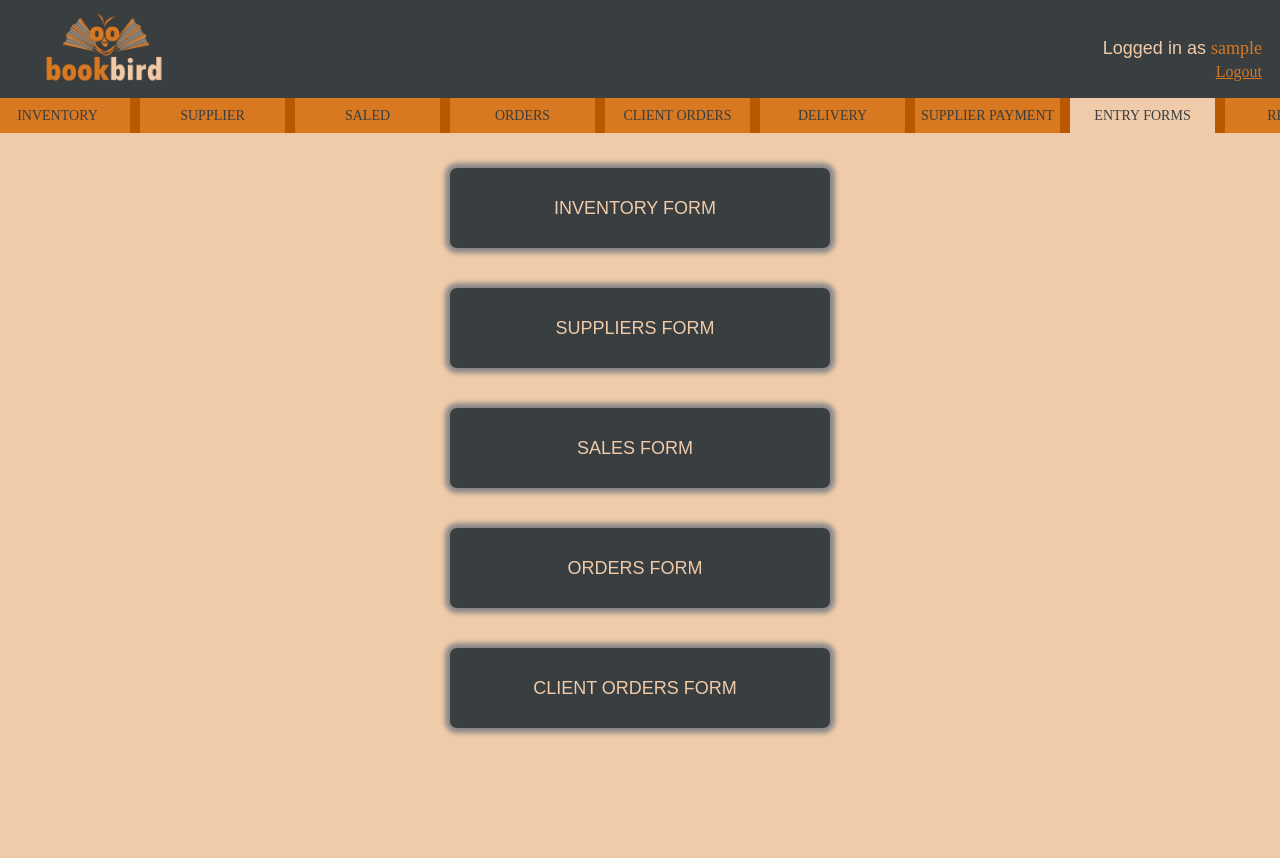
After one commit to KabueNyaga/bookstore, a PHP site: page /entry_forms.php in a window 1280 px wide. The commit adds this page. Run offline with PHP 8.4, Linux system fonts and the light colour scheme; the visitor is signed in with stand-in values (Sample User, id 1).

Commit message:
preview to forms and js to make entry.php a compact page

```diff
--- a/land_page.js
+++ b/bookstore.js
@@ -24,10 +24,16 @@ document.addEventListener('click',function(l){
             location.href='#';
             break;
         case 'nav-button8':
-            location.href='#';
+            location.href='entry_forms.php';
             break;
         case 'nav-button9':
             location.href='#';
             break;
+        case 'nav-button1-1':
+            document.body.style.background="linear-gradient(55deg,#3c3c43,#d87821)";
+            document.body.style.height="665px"
+            document.querySelector(".inv-form").style.display="flex";
+            document.querySelector(".nav-sec").style.display="none";
+            break;
     }
 })
--- /dev/null
+++ b/entry_forms.css
@@ -0,0 +1,184 @@
+:root{
+    --gray-color:#393e41;
+    --orange-color:#d87821;
+}
+body{
+   background-color: #f0cba9;
+   height: 600px;
+   display: flex;
+   justify-content: center;
+}
+.top-section{
+    width: 101%;
+    height: 100px;
+    display: flex;
+    align-items: center;
+    background-color: var(--gray-color);
+    margin: -10px 0px 0 -9px;
+    position: fixed;
+    z-index: 1;
+}
+img{
+    height: 100px;
+}
+p{
+    position: absolute;
+    float: right;
+    right: 20px;
+    font-size: 18px;
+    font-family: Arial, Helvetica, sans-serif;
+    color: #f0cba9;
+}
+.logout-link{
+    float: right;
+    right: 20px;
+    position: absolute ;
+    top: 65px;
+}
+.user-name,.logout-link{
+    color: var(--orange-color);
+    font-family: Arial Rounded MT Bold;
+}
+.nav-panel{
+    width: 100%;
+}
+.nav-panel-ul{
+    position: fixed;
+    display: flex;
+    margin: 90px 0 0 -8px;
+    width: 1324px;
+    background-color: #b85900;
+    z-index: 1;
+}
+.nav-panel-li:hover{
+    transform: scale(1.1,1.1);
+}
+.nav-panel-li{
+    position: relative;
+    margin: 0 10px 0 0px;
+    width: 145px;
+    height: 35px;
+    background-color: var(--orange-color);
+    list-style: none;
+    display: flex;
+    align-items: center;
+    justify-content: center;
+    transition:transform 300ms ease-in-out 0.1ms;
+}
+.first{
+    margin-left: -55px;
+}
+.nav-panel-a{
+    text-decoration: none;
+    font-size: 14px;
+    color: var(--gray-color);
+    font-family:Arial Rounded MT Bold ;
+}
+.on-page{
+    background-color: #f0cba9;
+
+}
+.nav-button-container{
+    display: grid;
+    justify-content: space-evenly;
+    position: absolute;
+    width: 800px;
+    gap: 30px 50px;
+    margin-top: -120px;
+}
+
+.nav-sec{
+    width: 1200px;
+    height: 700px;
+    margin: 150px auto 0 auto;
+    position: relative;
+    display: flex;
+    align-items: center;
+    justify-content: center;
+
+}
+
+.nav-buttons{
+    width: 380px;
+    height: 80px;
+    background-color: var(--gray-color);
+    margin: 5px;
+    border: 0;
+    border-radius:7px;
+    box-shadow:0px 0px 5px 5px  #888888;
+    transition: transform 300ms ease-in-out 0.1ms,box-shadow 300ms ease-in-out 0.1ms;
+    display: flex;
+    align-items: center;
+    justify-content: center;
+    align-content: center;
+}
+.nav-buttons:hover{
+    cursor: pointer;
+    transform: scale(1.1,1.1);
+    box-shadow: none;
+}
+
+.button-desc{
+    position: relative;
+   margin:0 0 0 30px;
+}
+.inv-form{
+    display: none;
+    width: 100%;
+    justify-content: center;
+
+}
+.inv-f{
+    display: flex;
+    justify-content: center;
+    flex-direction: column;
+    background-color: var(--gray-color);
+    width: 350px;
+    height: 450px;
+    margin: 200px 0 0 0;
+    border: 0;
+    border-radius: 7px;
+}
+label{
+    position: relative;
+    margin: 0px 0 30px 0px;
+    color: var(--orange-color);
+    font-family:Arial Rounded MT Bold ;
+    font-size: 21px;
+    margin-left: 5px;
+}
+h2{
+    position: absolute;
+    margin-top: 150px;
+    font-size: 23px;
+    font-family: Arial, Helvetica, sans-serif;
+    color: #f0cba9;
+}
+.item{
+    width: 220px;
+    height: 40px;
+    margin: -35px 0 0 115px;
+    position: absolute;
+    display: flex;
+    align-items: end;
+    border: 0;
+    border-radius: 7px;
+    background-color: #f0cba9;
+    letter-spacing: 6px;
+    font-size: 15px;
+    text-align: center;
+    outline: none;
+}
+.s-button{
+    background-color: var(--orange-color);
+    border: 0;
+    border-radius: 7px;
+    width: 200px;
+    height: 45px;
+    margin: 0 auto 0 auto;
+}
+::placeholder{
+    text-align: center;
+    letter-spacing: 7px;
+    font-size: 15px;
+}
--- /dev/null
+++ b/entry_forms.php
@@ -0,0 +1,88 @@
+<?php
+     session_start();
+
+     if(!isset($_SESSION["loggedin"]) || $_SESSION["loggedin"] !== true){
+         header("location : login.php");
+     }
+
+     $user=$_SESSION["username"];
+
+?>
+<!DOCTYPE html>
+<html>
+    <head>
+    <meta charset="UTF-8">
+        <meta name="viewport" content="width=device-width, initial-scale=1.0"/>
+        <link rel="stylesheet" href="entry_forms.css"/>
+        <script type="text/javascript"  src="bookstore.js"></script>
+    </head>
+    <body>
+    <section class="top-section">
+            <img src="bookstore-lg.jpg">
+            <p>Logged in as <span class="user-name"><?php echo  $user;?></span></p><br>
+            <a class="logout-link" href="logout.php">Logout</a>
+        </section>
+        <section class="nav-panel">
+            <ul class="nav-panel-ul">
+                <a href="inventory.php" class="nav-panel-a first "><li class="nav-panel-li">INVENTORY</li></a>
+                <a href="#" class="nav-panel-a"><li class="nav-panel-li">SUPPLIER</li></a>
+                <a href="#" class="nav-panel-a"><li class="nav-panel-li">SALED</li></a>
+                <a href="#" class="nav-panel-a"><li class="nav-panel-li">ORDERS</li></a>
+                <a href="#" class="nav-panel-a"><li class="nav-panel-li">CLIENT ORDERS</li></a>
+                <a href="#" class="nav-panel-a"><li class="nav-panel-li">DELIVERY</li></a>
+                <a href="#" class="nav-panel-a"><li class="nav-panel-li">SUPPLIER PAYMENT</li></a>
+                <a href="#" class="nav-panel-a"><li class="nav-panel-li on-page">ENTRY FORMS</li></a>
+                <a href="#" class="nav-panel-a"><li class="nav-panel-li">REPORTS</li></a>
+            </ul>
+    </body>
+    <section class="nav-sec">
+            <div class="nav-button-container">
+            <div class="nav-buttons" id="nav-button1-1"  >
+                <p class="button-desc">INVENTORY FORM</p>
+            </div>
+            <div class="nav-buttons" id="nav-button2-2" >
+            <p class="button-desc">SUPPLIERS FORM</p>
+            </div>
+            <div class="nav-buttons" id="nav-button3-3" >
+                <p class="button-desc">SALES FORM</p>
+            </div>
+            <div class="nav-buttons" id="nav-button4-4" >
+            <p class="button-desc">ORDERS FORM</p>
+            </div>
+            <div class="nav-buttons" id="nav-button5-5" >
+            <p class="button-desc">CLIENT ORDERS FORM</p>
+            </div>
+            </div>
+        </section>
+        <section class="inv-form">
+            <h2>INVENTORY FORM</h2>
+            <form method="post" action="<?php echo htmlspecialchars($_SERVER["PHP_SELF"])?>" class="inv-f">
+                <label for="item_id">Item ID
+                    <input type="text" placeholder="item id" class="item" name="item_id" id="item_id"><br>
+                </label>
+                <label for="item_category">Category
+                    <input type="text" placeholder="item category" class="item" name="item_category" id="item_category" list="cat"><br>
+                    <datalist id="cat">
+                        <option value="Book">
+                        <option value="Computer Accessory">
+                        <option value="Journal">
+                        <option value="Magazine">
+                        <option value="Sports Equipment">
+                    </datalist>
+                </label>
+                <label for="item_name">Item Name
+                    <input type="text" placeholder="item name" class="item" name="item_name" id="item_name"><br>
+                </label>
+                <label for="item_quantity">Quantity
+                    <input type="number" placeholder="item quanity" class="item" name="item_quanity" id="item_quanity"><br>
+                </label>
+                <label for="item_cost">Item Cost
+                    <input type="number" placeholder="item cost" class="item" name="item_cost" id="item_cost"><br>
+                </label>
+                <label for="item_supplier">Supplier
+                    <input type="text" placeholder="item supplier" class="item" name="item_supplier" id="item_supplier"><br>
+                </label>
+                <button class="s-button" type="submit">ADD</button>
+            </form>
+        </section>
+</html>
--- a/inventory.php
+++ b/inventory.php
@@ -34,14 +34,14 @@
         </section>
         <section class="nav-panel">
             <ul class="nav-panel-ul">
-                <a href="#" class="nav-panel-a first "><li class="nav-panel-li on-page">INVENTORY</li></a>
+                <a href="inventory.php" class="nav-panel-a first "><li class="nav-panel-li on-page">INVENTORY</li></a>
                 <a href="#" class="nav-panel-a"><li class="nav-panel-li">SUPPLIER</li></a>
                 <a href="#" class="nav-panel-a"><li class="nav-panel-li">SALED</li></a>
                 <a href="#" class="nav-panel-a"><li class="nav-panel-li">ORDERS</li></a>
                 <a href="#" class="nav-panel-a"><li class="nav-panel-li">CLIENT ORDERS</li></a>
                 <a href="#" class="nav-panel-a"><li class="nav-panel-li">DELIVERY</li></a>
                 <a href="#" class="nav-panel-a"><li class="nav-panel-li">SUPPLIER PAYMENT</li></a>
-                <a href="#" class="nav-panel-a"><li class="nav-panel-li">ENTRY FORMS</li></a>
+                <a href="entry_forms.php" class="nav-panel-a"><li class="nav-panel-li">ENTRY FORMS</li></a>
                 <a href="#" class="nav-panel-a"><li class="nav-panel-li">REPORTS</li></a>
             </ul>
         </section>
--- a/land_page.php
+++ b/land_page.php
@@ -16,7 +16,7 @@ $user=$_SESSION["username"];
         <meta charset="UTF-8"/>
         <meta name="viewport" content="width=device-width, initial-scale=1.0"/>
         <link rel="stylesheet" href="land_page.css"/>
-        <script type="text/javascript"  src="land_page.js"></script>
+        <script type="text/javascript"  src="bookstore.js"></script>
     </head>
     <body>
         <section class="top-section">
```
